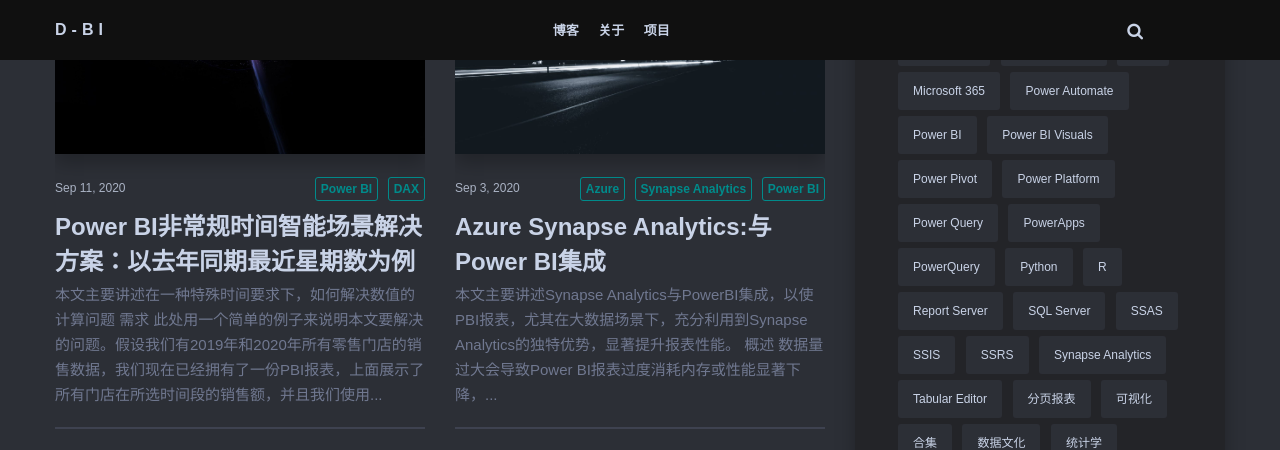
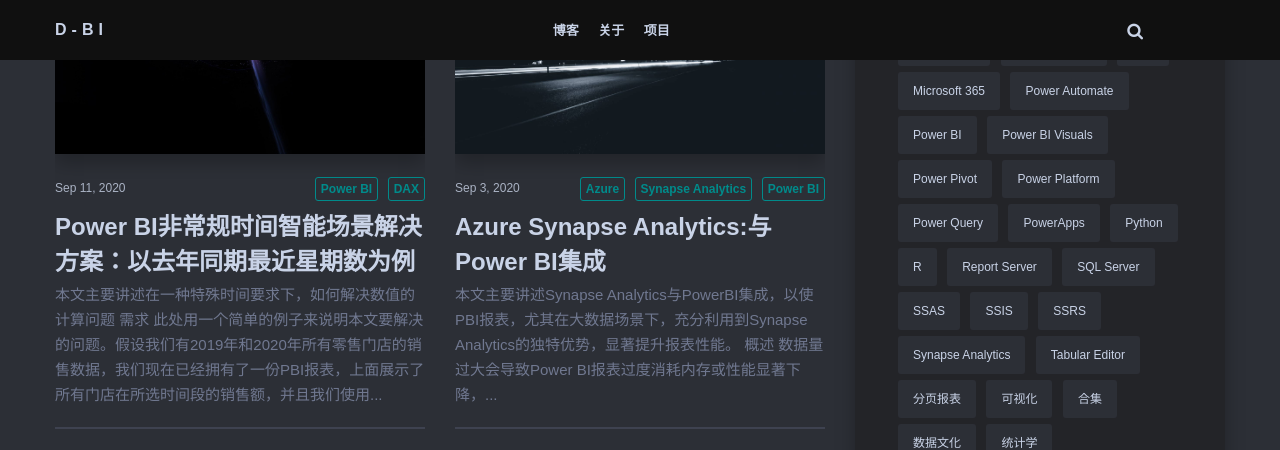
Before and after one commit to D-BI-TECH/D-BI-TECH.github.io, a Jekyll site: the page built from index.html, in a window 1280 px wide and 900 px high, scrolled down 849 px, cut to the strip 0-450 px from the top of the window. Built offline with Jekyll 4.4.1, drawn with Linux system fonts in a browser that asks for light colours; nearby versions of some CDN libraries; the list of posts is cut into pages by our own code; comment, search, counter and statistics services are not loaded.

Commit message:
Update 2020-06-28-dax-m-formatter-tool.markdown

```diff
--- a/_posts/2020-06-28-dax-m-formatter-tool.markdown
+++ b/_posts/2020-06-28-dax-m-formatter-tool.markdown
@@ -3,7 +3,7 @@
 title:  一分钟格式化所有DAX及M语句
 date:   2020-06-28 03:03:50 +0000
 image:  12.jpg
-tags:   [Power BI,DAX,PowerQuery]
+tags:   [Power BI,DAX,Power Query]
 author-name: Davis ZHANG
 author-image: Davis.jpg
 level: 入门
```
